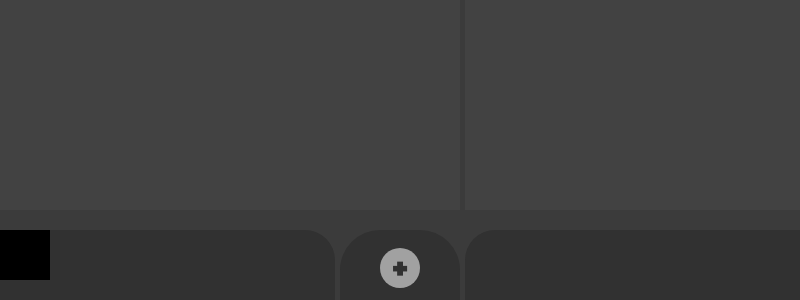
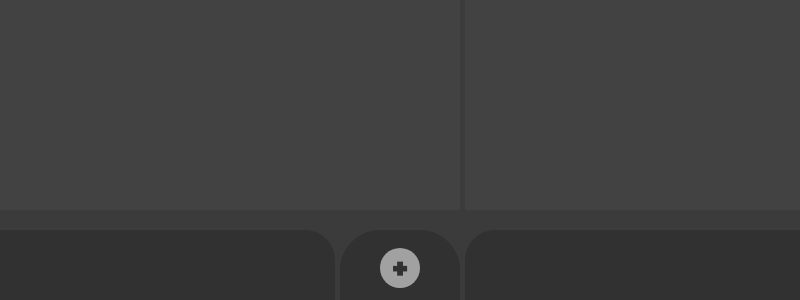
Before and after one commit to HPN-STRIKER/my-app, an Electron app: page index.html in a window 800 px wide. Shown: the part 500-800 px from the top of the page. Drawn offline with Linux system fonts and the light colour scheme.

Commit message:
Co-authored-by: Riccardo Bruma - allievo ENGIM VENETO Vicenza <r.bruma@engimdidattica.it>

```diff
--- a/Senzatitolo-1.css
+++ b/Senzatitolo-1.css
@@ -6,6 +6,7 @@
 ::-webkit-scrollbar-track {
 	background: #575454;
 	border-radius: 0 10px 10px 0;
+	cursor: pointer;
 }
 ::-webkit-scrollbar-thumb {
 	background: #424242;
@@ -79,7 +80,6 @@ body{
 	border-radius: 0 30px 0 0;
 }
 .button1{
-	background: #000000;
 	height: 50px;
 	width: 50px;
 }
```
